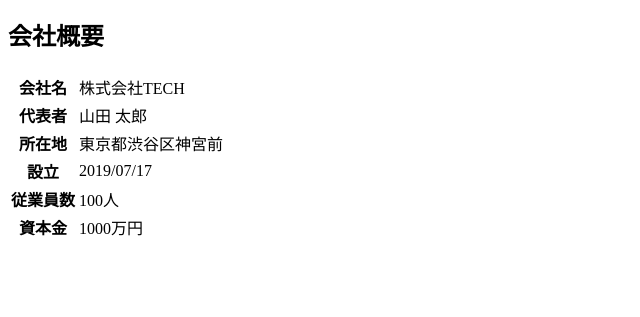
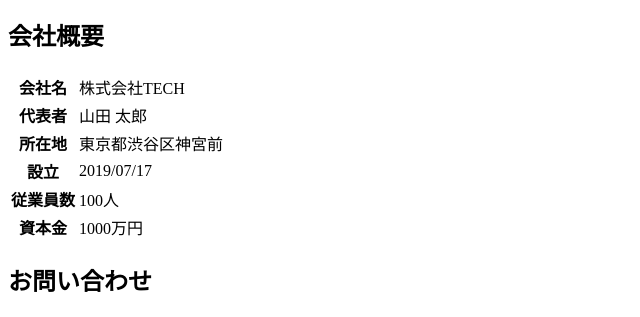
Before and after one commit to yuki-zirushi/Daifuku, a plain HTML site: page 20221022koyanagi/index.html in a window 1280 px wide. Shown: the part 572-889 px from the top of the page, without its empty margins (0-640 px from the left). Before the commit the page ends 822 px from the top, so only its background shows below. Drawn offline with Linux system fonts and the light colour scheme.

Commit message:
[Add] h2 contact_title

```diff
--- a/20221022koyanagi/index.html
+++ b/20221022koyanagi/index.html
@@ -54,6 +54,8 @@
       </div>
     </div>
   </div>
-  <div class="footer"></div>
+  <div class="footer">
+    <h2 class="contact_title">お問い合わせ</h2>
+  </div>
 </body>
 </html>
```
